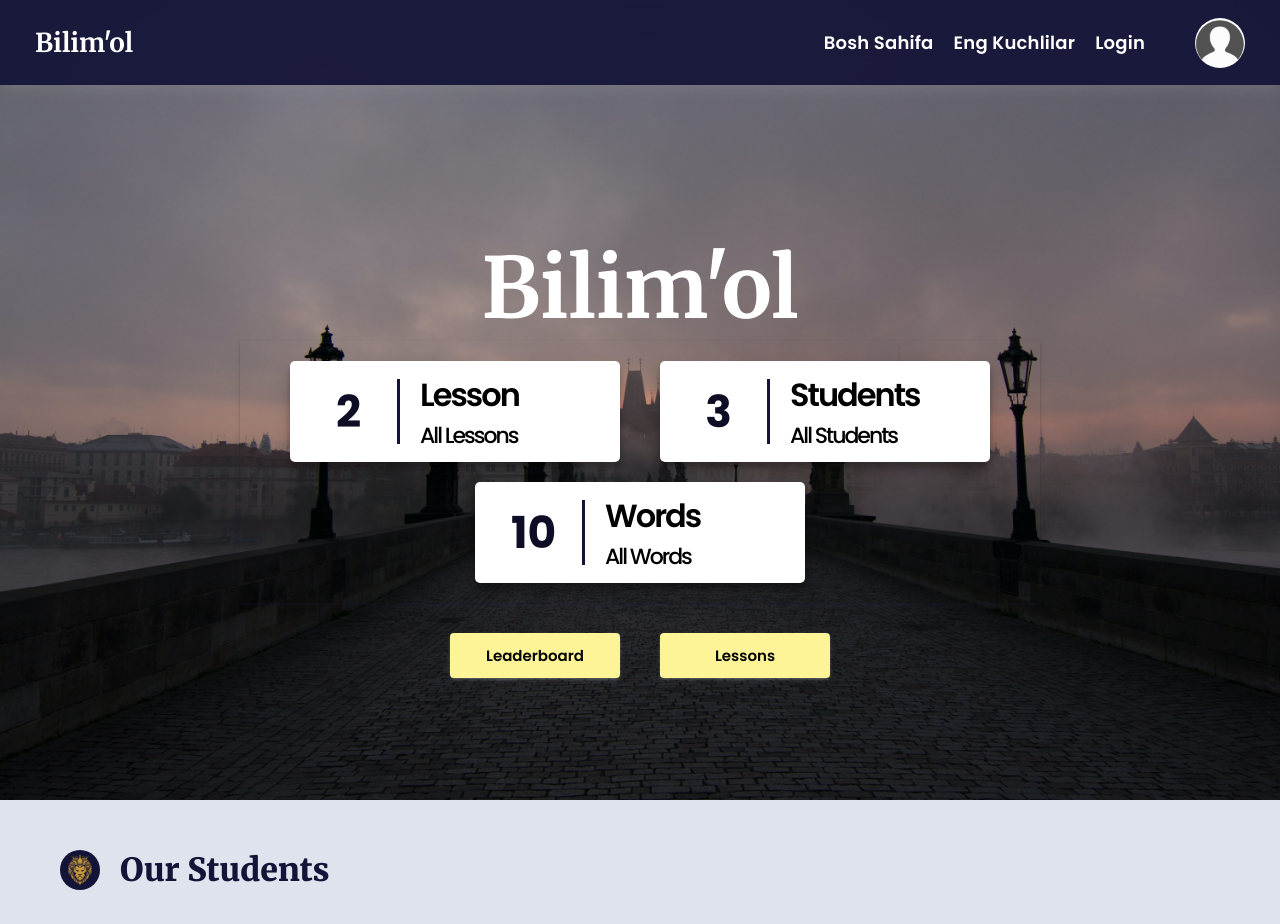
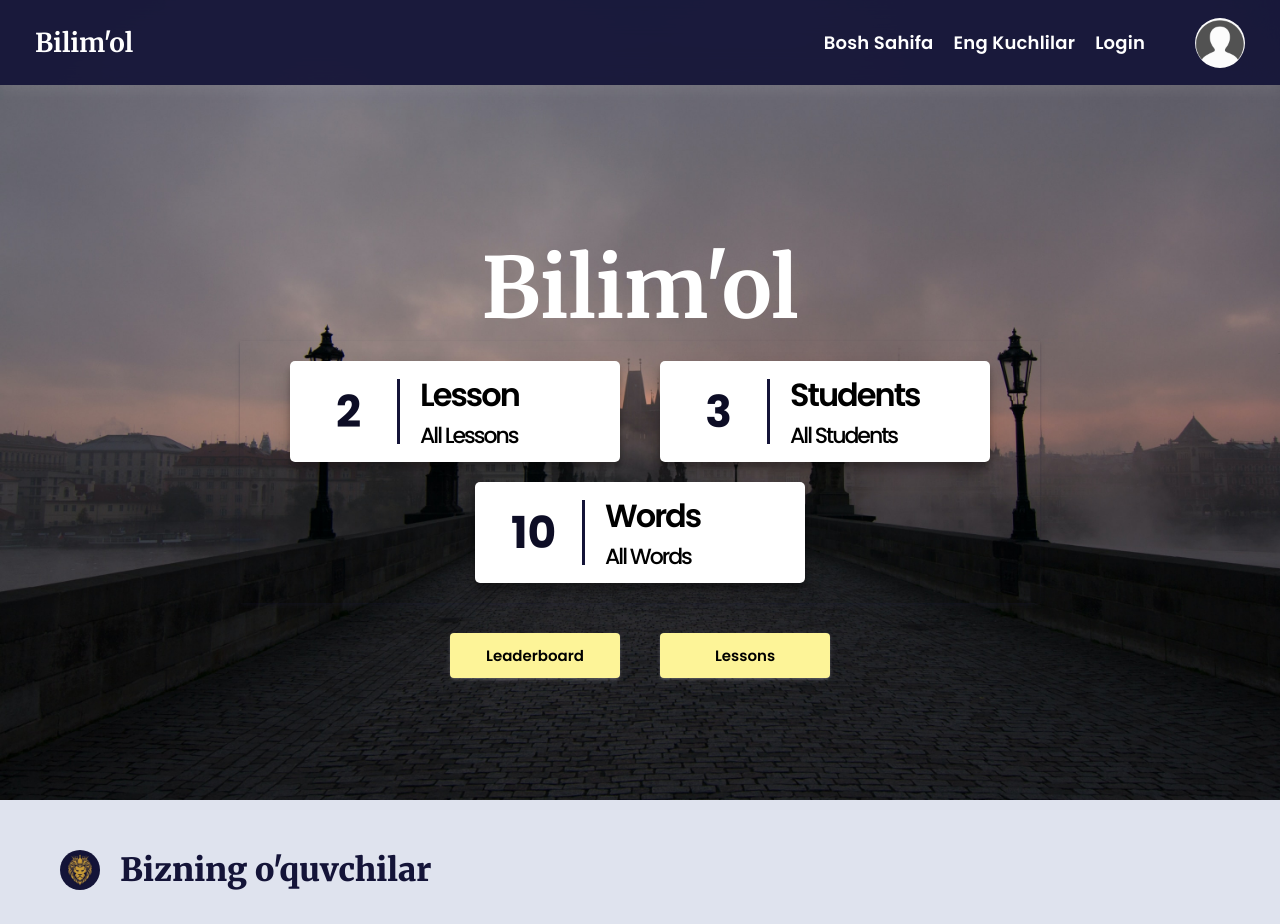
Before and after one commit to sherozbek1706/bilim-ol, a React (Vite) app: page / in a window 1280 px wide. Shown: the top 924 px of the page. Built offline with nearby package versions, Linux system fonts and the light colour scheme.

Commit message:
Tabname o'zbekcha bo'ldi

```diff
--- a/src/layout/students/students.jsx
+++ b/src/layout/students/students.jsx
@@ -4,7 +4,7 @@ import { Users } from "../../database";
 export const Students = () => {
   return (
     <div className="Students">
-      <Tabname text={"Our Students"} />
+      <Tabname text={"Bizning o'quvchilar"} />
       <div className="Students__pagination">
         {Users.map((user) => (
           <div className="Students__one" key={user.id}>
--- a/src/pages/leaderboard/leaderboard.jsx
+++ b/src/pages/leaderboard/leaderboard.jsx
@@ -5,7 +5,7 @@ export const Leaderboard = () => {
   return (
     <div className="Leaderboard">
       <Navbar />
-      <Tabname text={"Leaderboard Table"} />
+      <Tabname text={"Eng kuchlilar jadvali"} />
       <LeadTable />
     </div>
   );
--- a/src/pages/lesson/lesson.jsx
+++ b/src/pages/lesson/lesson.jsx
@@ -18,7 +18,7 @@ export const Lessons = () => {
   return (
     <div className="Lessons">
       <Navbar />
-      <Tabname text={"Lessons"} />
+      <Tabname text={"Darslar"} />
       <div className="Lessons__table">
         <Sitebar handleTakeID={(id) => handleTakeID(id)} id={lessonId} />
         <Lesson id={lessonId} />
```
